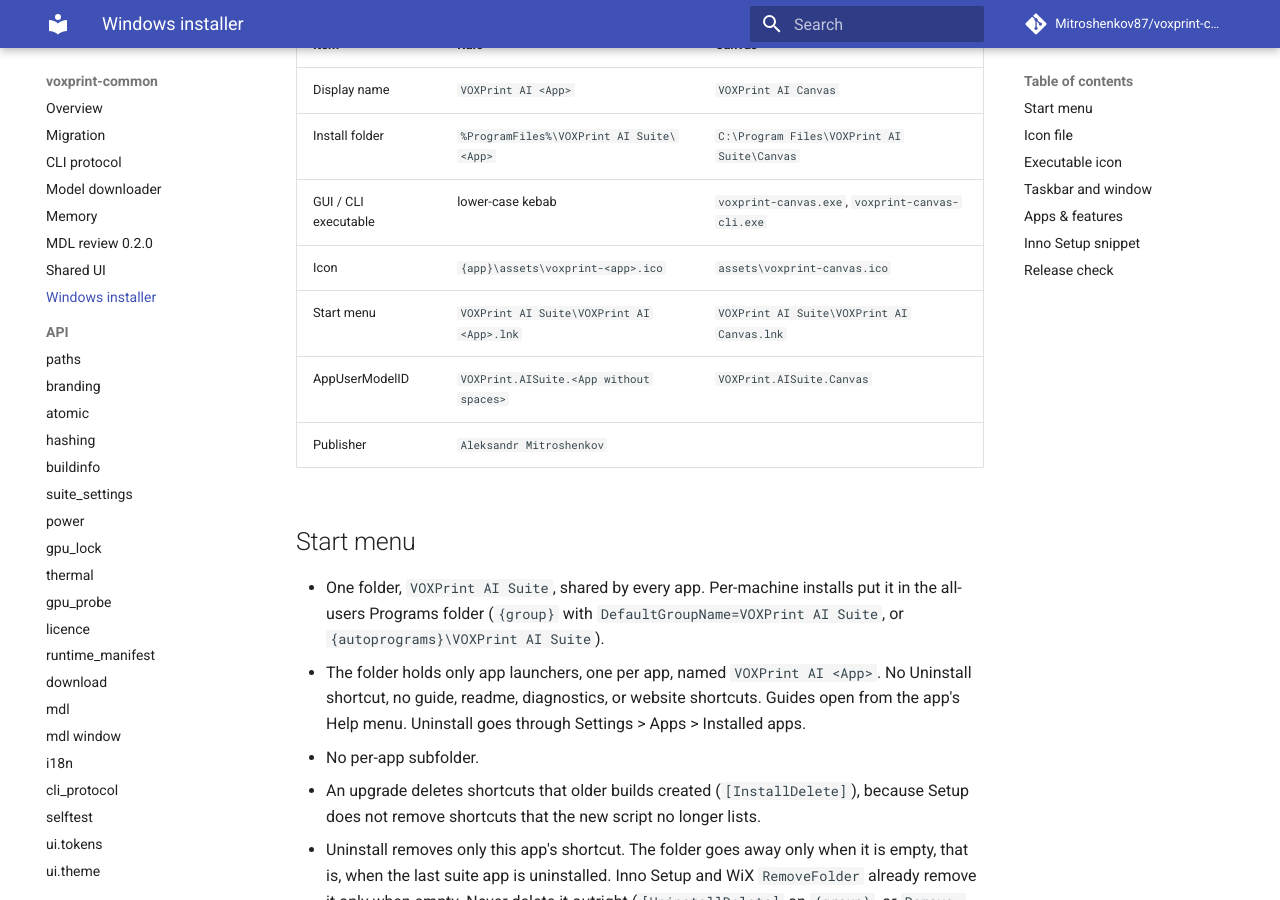
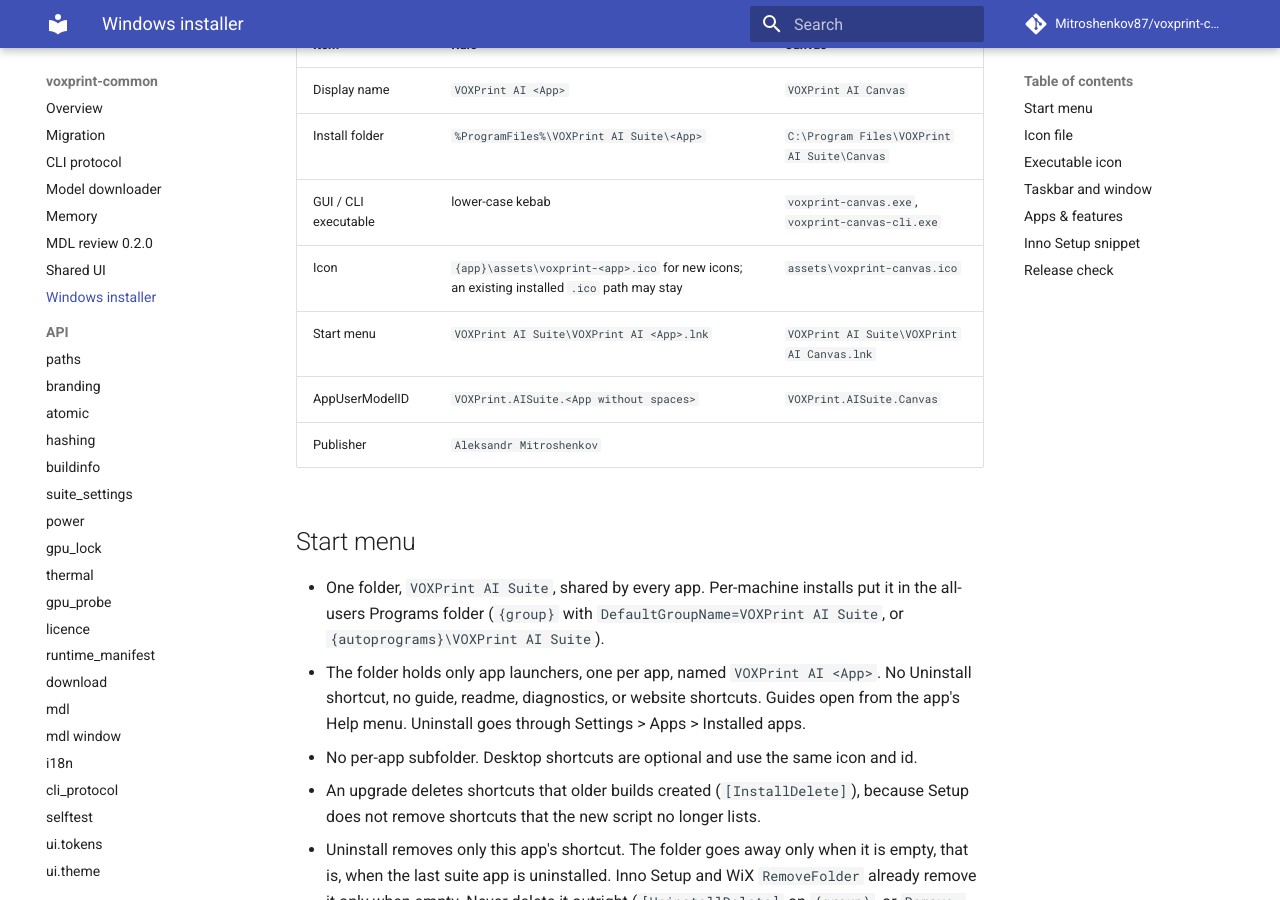
Before and after one commit to Mitroshenkov87/voxprint-common, an MkDocs documentation site: the page built from docs/installer.md, in a window 1280 px wide and 900 px high, scrolled down 225 px. Built offline with MkDocs 1.6.1 and Material for MkDocs 9.7.7, drawn with Linux system fonts in a browser that asks for light colours; comment, search, counter and statistics services are not loaded.

Commit message:
Installer standard: existing icon paths may stay, desktop shortcuts optional

```diff
--- a/docs/installer.md
+++ b/docs/installer.md
@@ -7,7 +7,7 @@
 | Display name | `VOXPrint AI <App>` | `VOXPrint AI Canvas` |
 | Install folder | `%ProgramFiles%\VOXPrint AI Suite\<App>` | `C:\Program Files\VOXPrint AI Suite\Canvas` |
 | GUI / CLI executable | lower-case kebab | `voxprint-canvas.exe`, `voxprint-canvas-cli.exe` |
-| Icon | `{app}\assets\voxprint-<app>.ico` | `assets\voxprint-canvas.ico` |
+| Icon | `{app}\assets\voxprint-<app>.ico` for new icons; an existing installed `.ico` path may stay | `assets\voxprint-canvas.ico` |
 | Start menu | `VOXPrint AI Suite\VOXPrint AI <App>.lnk` | `VOXPrint AI Suite\VOXPrint AI Canvas.lnk` |
 | AppUserModelID | `VOXPrint.AISuite.<App without spaces>` | `VOXPrint.AISuite.Canvas` |
 | Publisher | `Aleksandr Mitroshenkov` | |
@@ -16,7 +16,7 @@
 
 - One folder, `VOXPrint AI Suite`, shared by every app. Per-machine installs put it in the all-users Programs folder (`{group}` with `DefaultGroupName=VOXPrint AI Suite`, or `{autoprograms}\VOXPrint AI Suite`).
 - The folder holds only app launchers, one per app, named `VOXPrint AI <App>`. No Uninstall shortcut, no guide, readme, diagnostics, or website shortcuts. Guides open from the app's Help menu. Uninstall goes through Settings > Apps > Installed apps.
-- No per-app subfolder.
+- No per-app subfolder. Desktop shortcuts are optional and use the same icon and id.
 - An upgrade deletes shortcuts that older builds created (`[InstallDelete]`), because Setup does not remove shortcuts that the new script no longer lists.
 - Uninstall removes only this app's shortcut. The folder goes away only when it is empty, that is, when the last suite app is uninstalled. Inno Setup and WiX `RemoveFolder` already remove it only when empty. Never delete it outright (`[UninstallDelete]` on `{group}`, or `Remove-Item` from an uninstall script).
 
```
